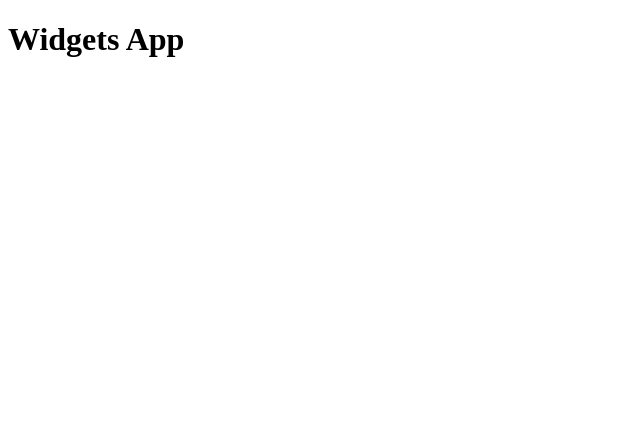
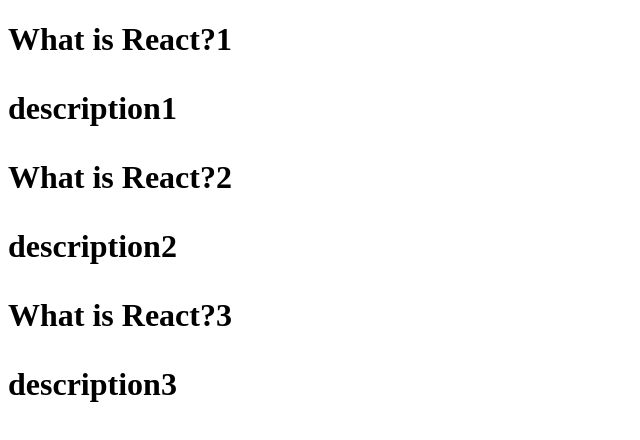
Before and after one commit to dockwall/react-wiki-widgets, a React (Create React App) app: page / in a window 1280 px wide. Shown: the top 440 px of the page, without its empty margins (0-640 px from the left). Built offline with nearby package versions, Linux system fonts and the light colour scheme.

Commit message:
Rendered some JSX with accordion structure

```diff
--- a/src/App.js
+++ b/src/App.js
@@ -1,7 +1,23 @@
 import React from "react";
+import Accordion from "./components/Accordion";
 
-export default () => {
-    return (
-        <h1>Widgets App</h1>
-    )
-}
+const items = [
+    {
+        title: 'What is React?1',
+        content: 'description1',
+    },
+    {
+        title: 'What is React?2',
+        content: 'description2',
+    },
+    {
+        title: 'What is React?3',
+        content: 'description3',
+    },
+]
+
+const App = () => {
+    return <div><Accordion items={items} /></div>
+};
+
+export default App
--- /dev/null
+++ b/src/components/Accordion.js
@@ -0,0 +1,19 @@
+import React from "react";
+
+const Accordion = (props) => {
+    const renderedItems = props.items.map(({ title, content }) => {
+        return (
+            <div>
+                <div>
+                    {title}
+                </div>
+                <div>
+                    <p>{content}</p>
+                </div>
+            </div>
+        )
+    })
+    return <h1>{renderedItems}</h1>;
+}
+
+export default Accordion
```
